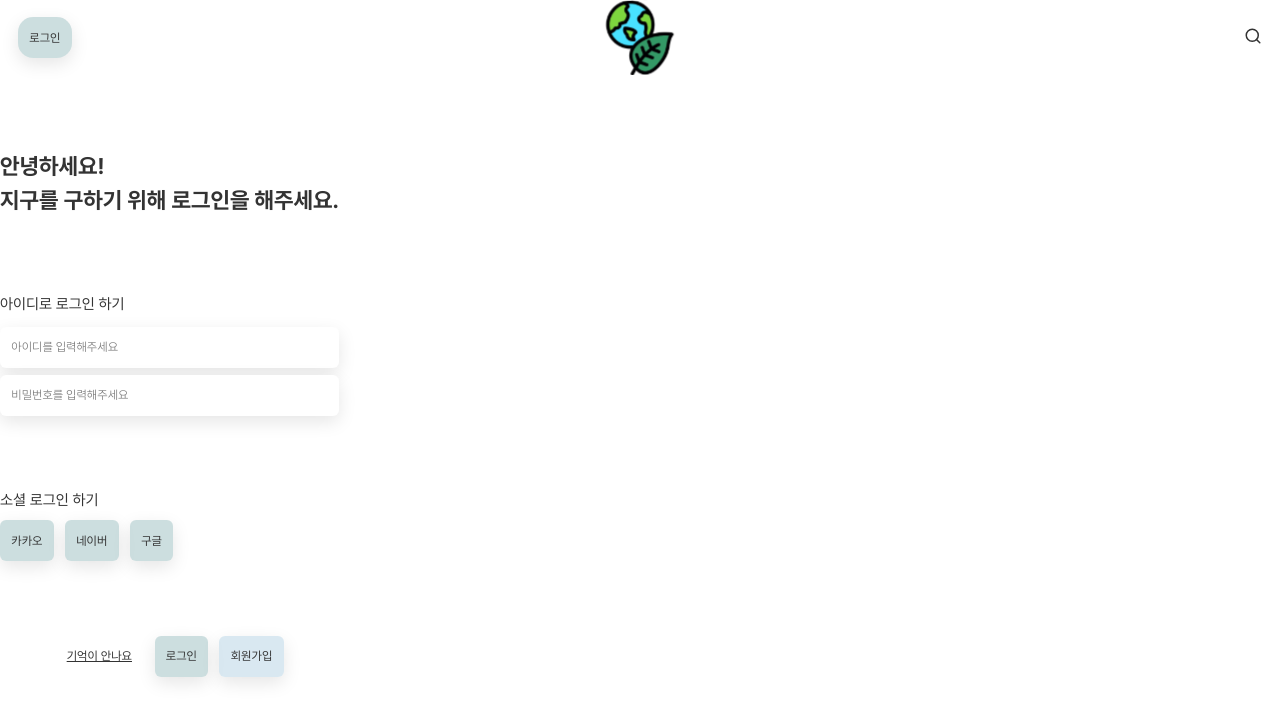
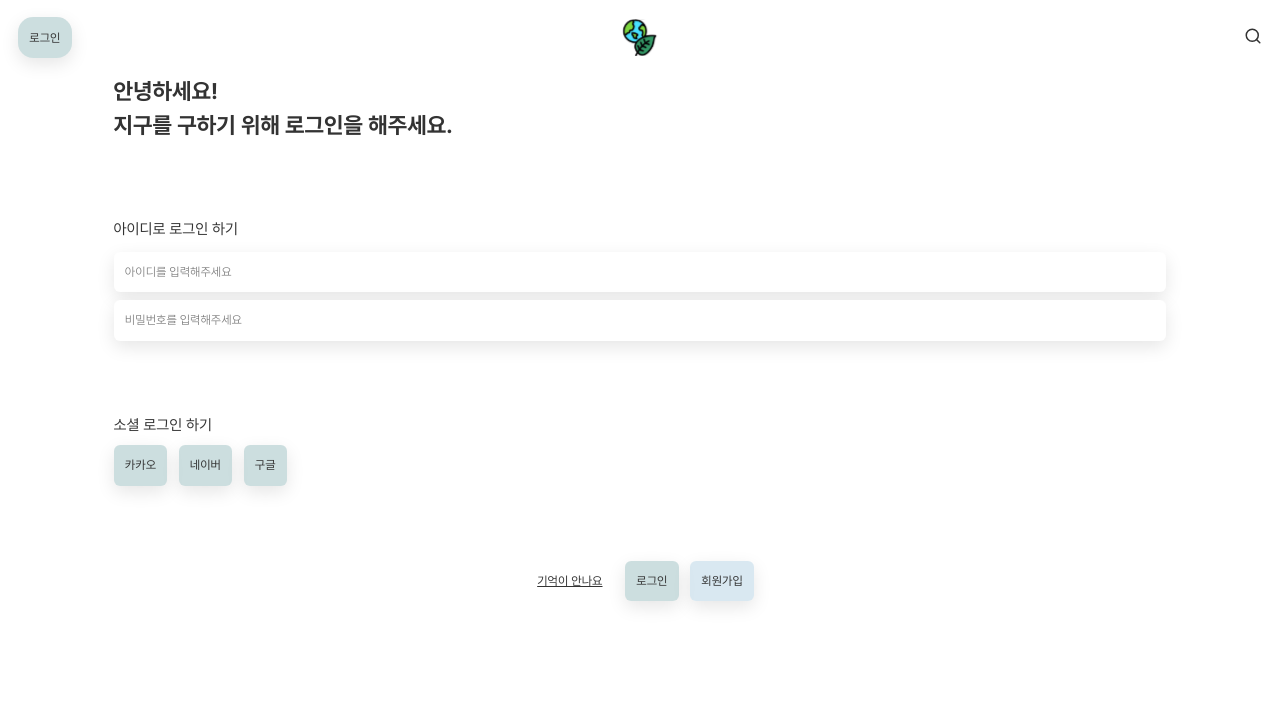
Before and after one commit to g99-project/g99-front, a React (Create React App) app: page /login in a window 1280 px wide. Shown: the top 722 px of the page. Built offline with nearby package versions, Linux system fonts and the light colour scheme.

Commit message:
레이아웃 스타일 수정

```diff
--- a/src/assets/scss/_responsive.scss
+++ b/src/assets/scss/_responsive.scss
@@ -12,5 +12,5 @@
 @include response("mobile") {
   .pc {display: none !important;}
   .mobile {display: block !important;}
-  .inner-wrap {padding: 0 2.4rem;}
+  .innerWrap {padding: 0 2.4rem;}
 }
--- a/src/assets/scss/layouts/_header.scss
+++ b/src/assets/scss/layouts/_header.scss
@@ -31,7 +31,7 @@ header {
     margin: 0;
     font-size: 0;
     a {
-      @include svgIcon(10rem, 10rem, "../../images/common/logo.svg");
+      @include svgIcon(5rem, 5rem, "../../images/common/logo.svg");
     }
   }
   .rArea {
--- a/src/assets/scss/layouts/_layout.scss
+++ b/src/assets/scss/layouts/_layout.scss
@@ -1,11 +1,8 @@
 #wrap {
   display: flex;
   position: relative;
-  min-width: 100vw;
-  min-height: 100vh;
   width: 100%;
   height: 100%;
-  padding-top: 10rem;
 
   .container {
     display: flex;
@@ -14,7 +11,7 @@
   }
 }
 
-.inner-wrap {
+.innerWrap {
   position: relative;
   width: 100%;
   max-width: 140rem;
@@ -32,11 +29,9 @@ section {
   }
 }
 
-main {
+#container {
   position: relative;
+  width: 100%;
   min-height: 100vh;
-}
-
-#container {
   padding: 10rem 0 20rem;
 }
--- a/src/views/Main.tsx
+++ b/src/views/Main.tsx
@@ -7,7 +7,7 @@ function Main() {
   return (
     <>
       <div className='mainBanner'>배너 구역</div>
-      <div className="inner-wrap">
+      <div className="innerWrap">
         <section>
           <div className="titArea">
             <h2>공지사항</h2>
--- a/src/views/auth/Login.tsx
+++ b/src/views/auth/Login.tsx
@@ -84,7 +84,7 @@ function Login() {
   // }
 
   return (
-    <div className="inner-wrap login">
+    <div className="innerWrap login">
       <section>
         <h1>
           안녕하세요!
```
